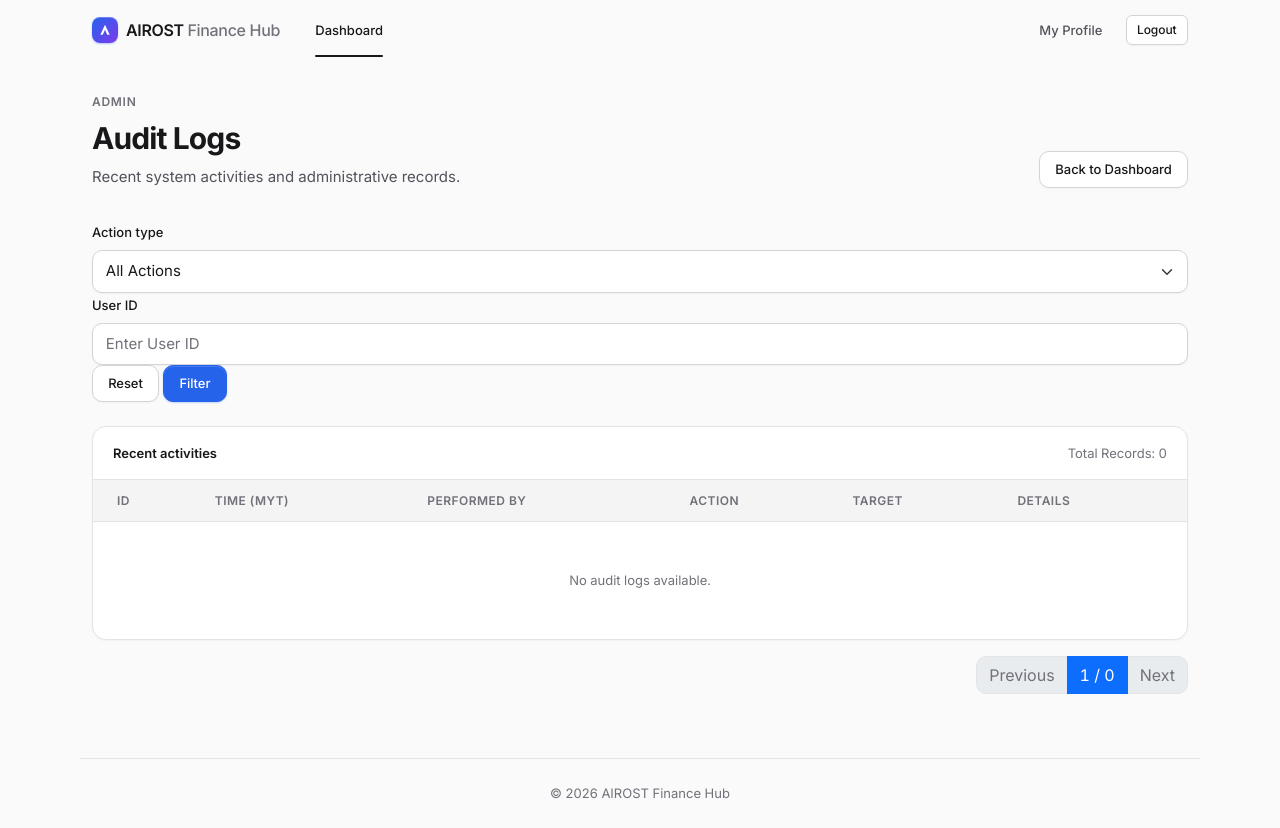
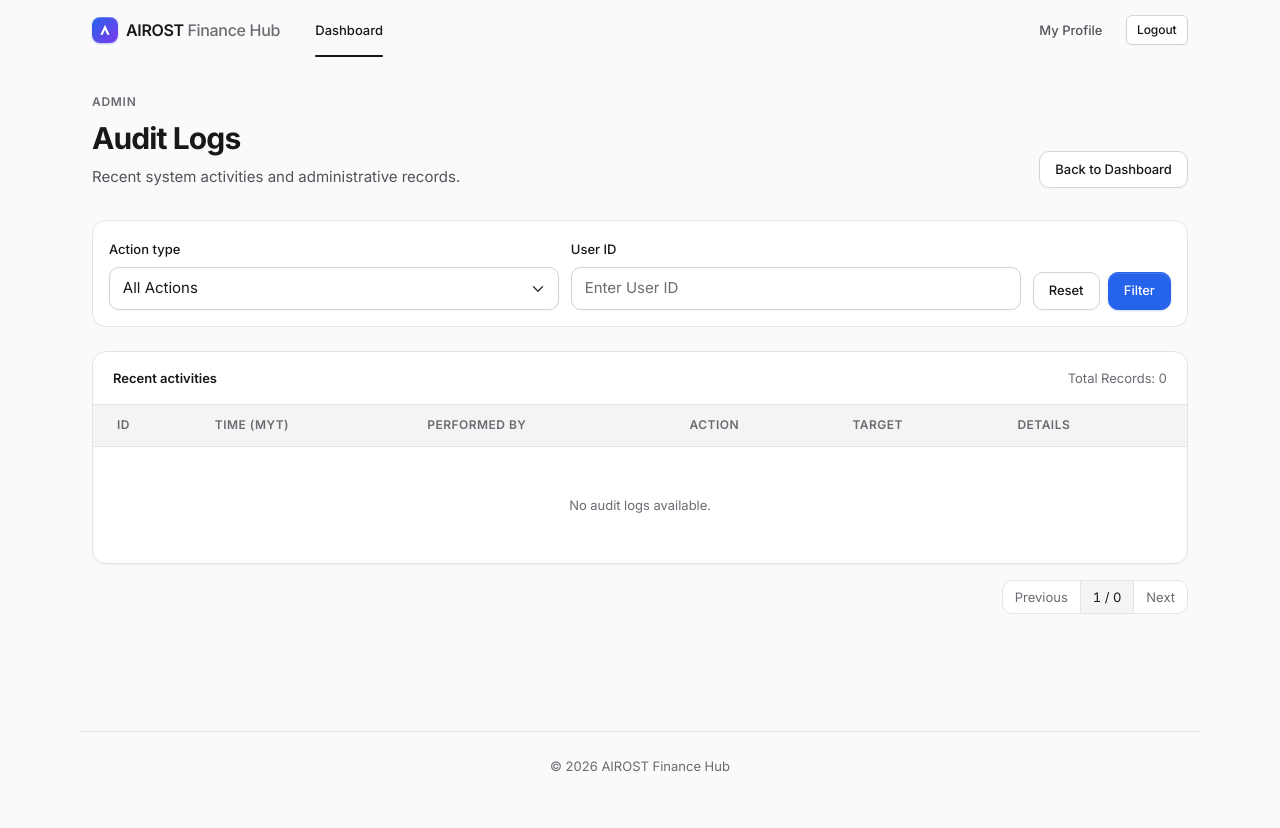
Before and after one commit to sleeplessLh/AIROST_FINANCE_HUB, a Flask app: page /admin/audit-logs in a window 1280 px wide. After the commit the page ends 772 px from the top, so only its background shows below. Run offline with Flask 3, Linux system fonts and the light colour scheme; a user stored in the database is signed in; tables that the repository leaves empty hold one stand-in row (values such as "Sample post"); some libraries are stand-ins or nearby versions.

Commit message:
Improve colour contrast and keyboard focus rings

```diff
--- a/static/apple.css
+++ b/static/apple.css
@@ -1754,6 +1754,164 @@ main:focus {
 
 
 /* ============================================================
+   17. Admin 页面：导航卡片、角色标签、筛选列、分页
+   ============================================================ */
+
+/* 整张卡片可点的导航卡片：hover 时边框变深、轻微上浮 */
+.nav-card {
+    color: inherit;
+    text-decoration: none;
+    transition: border-color var(--duration-fast) var(--ease-standard),
+        box-shadow var(--duration-base) var(--ease-standard),
+        transform var(--duration-base) var(--ease-standard);
+}
+
+.nav-card:hover {
+    color: inherit;
+    border-color: var(--border-hover);
+    box-shadow: var(--shadow-md);
+    transform: translateY(-2px);
+}
+
+.nav-card:active {
+    transform: translateY(0);
+}
+
+.nav-card-icon {
+    display: inline-flex;
+    align-items: center;
+    justify-content: center;
+    width: 36px;
+    height: 36px;
+    margin-bottom: var(--space-4);
+    border-radius: var(--radius-md);
+    background: var(--primary-soft);
+    color: var(--primary);
+}
+
+.nav-card-title {
+    margin: 0 0 var(--space-1);
+    font-weight: 600;
+    color: var(--text);
+}
+
+.nav-card-text {
+    margin: 0 0 var(--space-4);
+    font-size: var(--text-sm);
+    color: var(--text-3);
+}
+
+/* 底部的 "Manage Users →" 文字，hover 时箭头往右移 */
+.nav-card-link {
+    font-size: var(--text-sm);
+    font-weight: 500;
+    color: var(--primary);
+}
+
+.nav-card-link::after {
+    content: "→";
+    display: inline-block;
+    margin-left: var(--space-1);
+    transition: transform var(--duration-base) var(--ease-standard);
+}
+
+.nav-card:hover .nav-card-link::after {
+    transform: translateX(3px);
+}
+
+/* 角色标签：外框样式，和状态徽章区分 */
+.role-chip,
+.action-chip {
+    display: inline-flex;
+    align-items: center;
+    padding: 0.15rem 0.55rem;
+    border: 1px solid var(--border);
+    border-radius: var(--radius-pill);
+    background: var(--surface-2);
+    font-size: var(--text-xs);
+    font-weight: 500;
+    color: var(--text-2);
+    white-space: nowrap;
+}
+
+.role-admin {
+    border-color: color-mix(in srgb, var(--primary) 30%, transparent);
+    background: var(--primary-soft);
+    color: var(--primary);
+}
+
+.role-treasurer {
+    border-color: color-mix(in srgb, var(--success) 30%, transparent);
+    background: var(--success-soft);
+    color: var(--success);
+}
+
+/* Audit Log 的 action 名称（例：claim_approved）用等宽字体 */
+.action-chip {
+    font-family: ui-monospace, SFMono-Regular, Menlo, Consolas, monospace;
+}
+
+/* 筛选列：栏位横排，手机上自动换行 */
+.filter-bar {
+    display: flex;
+    flex-wrap: wrap;
+    align-items: flex-end;
+    gap: var(--space-3);
+    padding: var(--space-4);
+    border: 1px solid var(--border);
+    border-radius: var(--radius-lg);
+    background: var(--surface);
+}
+
+.filter-field {
+    flex: 1 1 200px;
+}
+
+.filter-actions {
+    display: flex;
+    gap: var(--space-2);
+}
+
+/* 分页：沿用 Bootstrap 结构，只换颜色和圆角 */
+.pagination {
+    --bs-pagination-color: var(--text-2);
+    --bs-pagination-bg: var(--surface);
+    --bs-pagination-border-color: var(--border);
+    --bs-pagination-hover-color: var(--text);
+    --bs-pagination-hover-bg: var(--surface-2);
+    --bs-pagination-hover-border-color: var(--border-strong);
+    --bs-pagination-focus-box-shadow: var(--ring-strong);
+    --bs-pagination-active-color: var(--text);
+    --bs-pagination-active-bg: var(--surface-2);
+    --bs-pagination-active-border-color: var(--border);
+    --bs-pagination-disabled-color: var(--text-3);
+    --bs-pagination-disabled-bg: var(--surface);
+    --bs-pagination-disabled-border-color: var(--border);
+    --bs-pagination-border-radius: var(--radius-md);
+    --bs-pagination-font-size: var(--text-sm);
+}
+
+
+/* ============================================================
+   18. 无障碍：键盘 focus 一律用清楚的实心外框
+   ============================================================ */
+
+/* Bootstrap 的 nav-link 预设是很淡的光晕，对比不足，改成实心外框 */
+.site-nav .nav-link:focus-visible,
+.brand:focus-visible,
+.nav-card:focus-visible {
+    box-shadow: none;
+    outline: 2px solid var(--primary);
+    outline-offset: 2px;
+    border-radius: var(--radius-sm);
+}
+
+.nav-card:focus-visible {
+    border-radius: var(--radius-lg);
+}
+
+
+/* ============================================================
    9. 响应式
    ============================================================ */
 @media (max-width: 576px) {
--- a/static/style.css
+++ b/static/style.css
@@ -22,7 +22,7 @@
     --border-hover: #a1a1aa;    /* 输入框 hover */
     --text: #18181b;            /* 主要文字 */
     --text-2: #52525b;          /* 次要文字 */
-    --text-3: #71717a;          /* 提示、说明文字 */
+    --text-3: #6b6b73;          /* 提示、说明文字（在 surface-2 上也有 4.5:1 对比） */
 
     /* ---------- 主色 ---------- */
     --primary: #2563eb;
@@ -30,6 +30,9 @@
     --primary-hover: #1d4ed8;
     --primary-soft: #eff6ff;
     --on-primary: #ffffff;
+    /* 放白字的实心底色（按钮、Skip link），确保对比度 ≥ 4.5:1 */
+    --primary-solid: #2563eb;
+    --primary-solid-hover: #1d4ed8;
 
     /* ---------- 功能色：文字色 + 浅底色 ---------- */
     --success: #15803d;
@@ -89,6 +92,8 @@
     --shadow-md: 0 8px 24px rgba(0, 0, 0, 0.08);
     --shadow-lg: 0 16px 48px rgba(0, 0, 0, 0.12);
     --ring: 0 0 0 3px rgba(var(--primary-rgb), 0.28);
+    /* 键盘 focus 用的实心双圈（白色间隙 + 主色），对比度 ≥ 3:1 */
+    --ring-strong: 0 0 0 2px var(--surface), 0 0 0 4px var(--primary);
 
     /* ---------- 动效 ---------- */
     --duration-fast: 120ms;   /* hover、按下 */
@@ -123,6 +128,9 @@
         --primary-hover: #6ea0ff;
         --primary-soft: rgba(79, 140, 255, 0.14);
         --on-primary: #ffffff;
+        /* 暗色的 --primary 偏亮，放白字对比不足，所以实心底色沿用较深的蓝 */
+        --primary-solid: #2563eb;
+        --primary-solid-hover: #3b6fe0;
 
         --success: #4ade80;
         --success-soft: rgba(74, 222, 128, 0.12);
--- a/templates/profile.html
+++ b/templates/profile.html
@@ -1,5 +1,7 @@
 <!-- 继承 layout.html 的公共页面结构 -->
 {% extends "layout.html" %}
+
+{% block title %}My Profile · AIROST Finance Hub{% endblock %}
 
 <!-- 定义当前页面的 content Block -->
 {% block content %}
```
Also changed, not shown: other parts of static/apple.css (+20 -20 lines).
